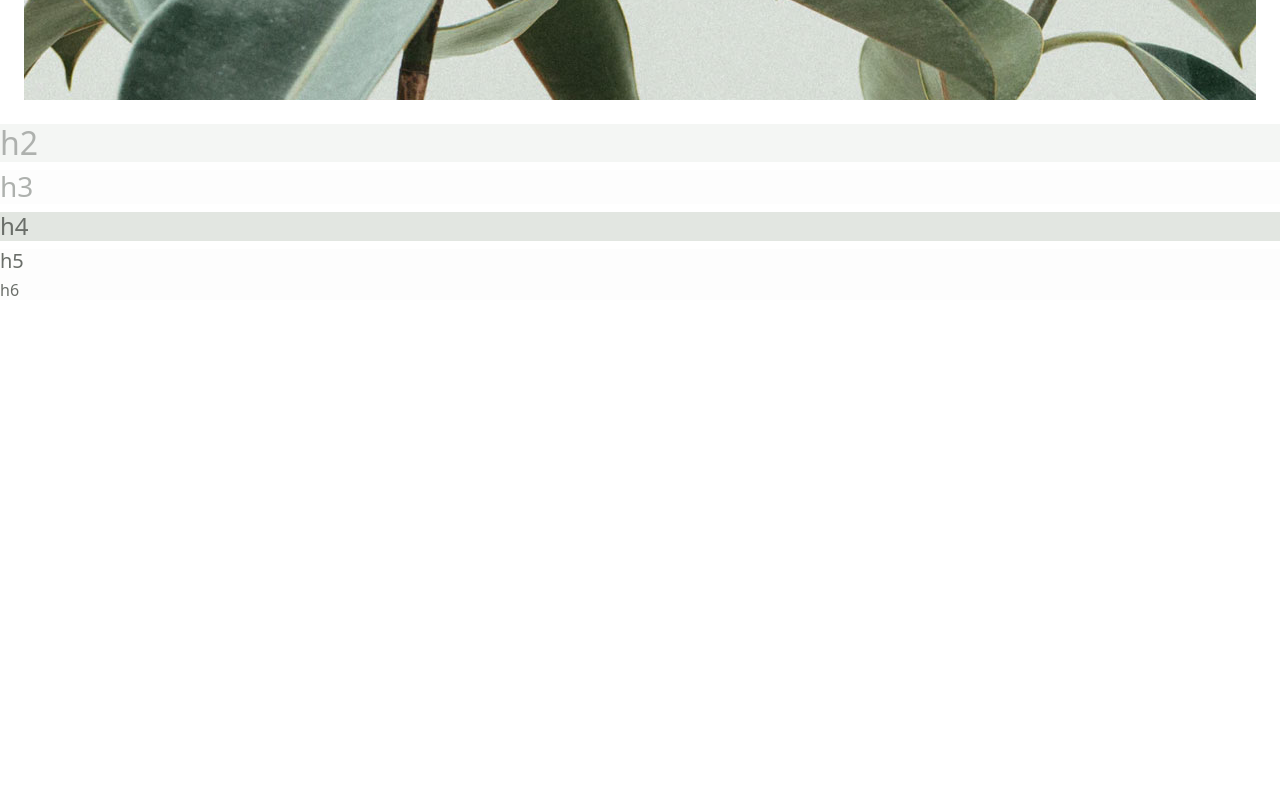
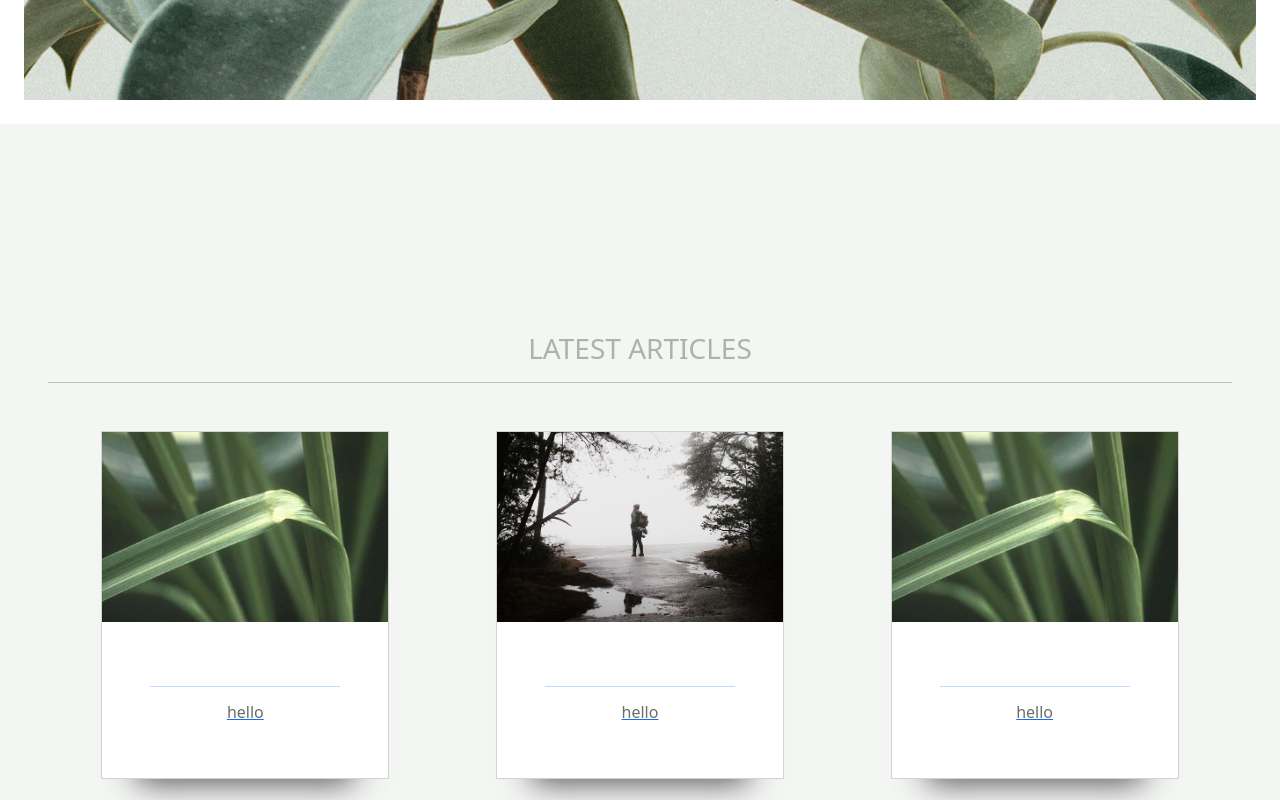
Before and after one commit to melikatfi/themika1, a plain HTML site: page index.html in a window 1280 px wide. Shown: the part 600-1400 px from the top of the page. Before the commit the page ends 908 px from the top, so only its background shows below. Drawn offline with nearby package versions, Linux system fonts and the light colour scheme.

Commit message:
latest articles

```diff
--- a/css/style.css
+++ b/css/style.css
@@ -15,6 +15,10 @@ h2 , h3{
 }
 h4 , h5 , h6{
     color: #6A6E69;
+}
+.py-10{
+    padding-top: 10rem;
+    padding-bottom: 10rem;
 }
 header{
     background-image: url('../img/header.jpeg');
@@ -37,3 +41,8 @@ header{
 .header h1{
     font-size: 6rem;
 }
+.card{
+    box-shadow: 0px 40px 30px -36px rgba(84, 80, 84,1);
+    -webkit-box-shadow: 0px 40px 30px -36px rgba(84, 80, 84,1);
+    -moz-box-shadow: 0px 40px 30px -36px rgba(84, 80, 84,1);
+}
--- a/index.html
+++ b/index.html
@@ -41,8 +41,42 @@
         </div>
     </div>
 </header>
-<section class="articles">
-    <h2>h2</h2>
+<section class="articles px-5 py-10">
+    <div class="text-center my-5">
+        <h3 class="text-uppercase">latest articles</h3>
+        <hr>
+    </div>
+    <div class="d-flex justify-content-around">
+        <div class="card rounded-0" style="width: 18rem;">
+            <a href="#">
+                <img class="card-img-top rounded-0" src="img/barnyardgrass-collar-leaf-blade.jpeg" alt="Card image cap">
+                <div class="card-body p-5 text-center">
+                    <hr>
+                    <h6>hello</h6>
+                </div>
+            </a>
+        </div>
+
+        <div class="card rounded-0" style="width: 18rem;">
+            <a href="#">
+                <img class="card-img-top rounded-0" src="img/hidden_realities_vision.jpeg" alt="Card image cap">
+                <div class="card-body p-5 text-center">
+                    <hr>
+                    <h6>hello</h6>
+                </div>
+            </a>
+        </div>
+
+        <div class="card rounded-0" style="width: 18rem;">
+            <a href="#">
+                <img class="card-img-top rounded-0" src="img/barnyardgrass-collar-leaf-blade.jpeg" alt="Card image cap">
+                <div class="card-body p-5 text-center">
+                    <hr>
+                    <h6>hello</h6>
+                </div>
+            </a>
+        </div>
+    </div>
 </section>
 <section class="about">
     <h3>h3</h3>
```
